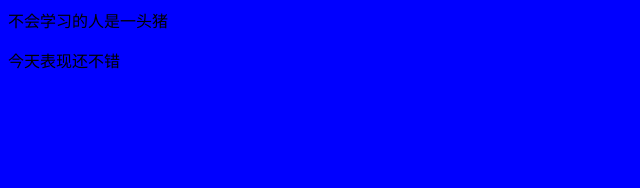
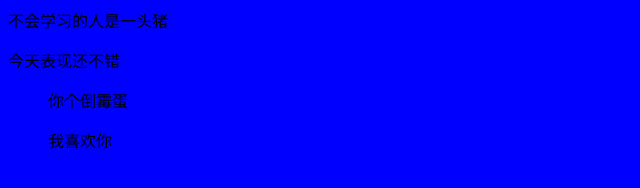
Before and after one commit to leigp555/try-again, a plain HTML site: page index.html in a window 1280 px wide. Shown: the whole page, without its empty margins (0-640 px from the left). Drawn offline with Linux system fonts and the light colour scheme.

Commit message:
我很中意你

```diff
--- a/index.html
+++ b/index.html
@@ -19,5 +19,7 @@
         不会学习的人是一头猪
     </div>
     <p>今天表现还不错</p>
+    <Ul>你个倒霉蛋</Ul>
+    <ul>我喜欢你</ul>
 </body>
 </html>
```
